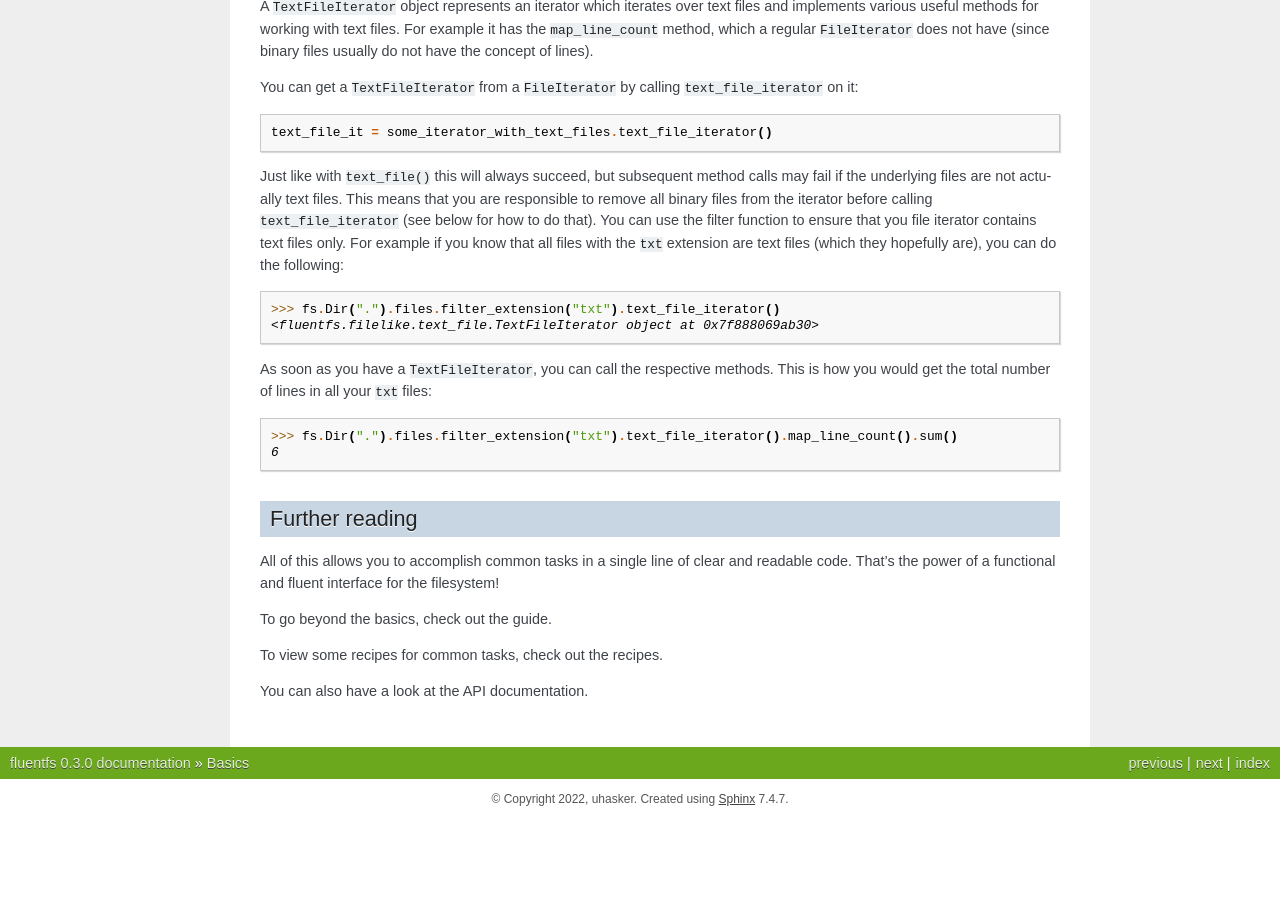
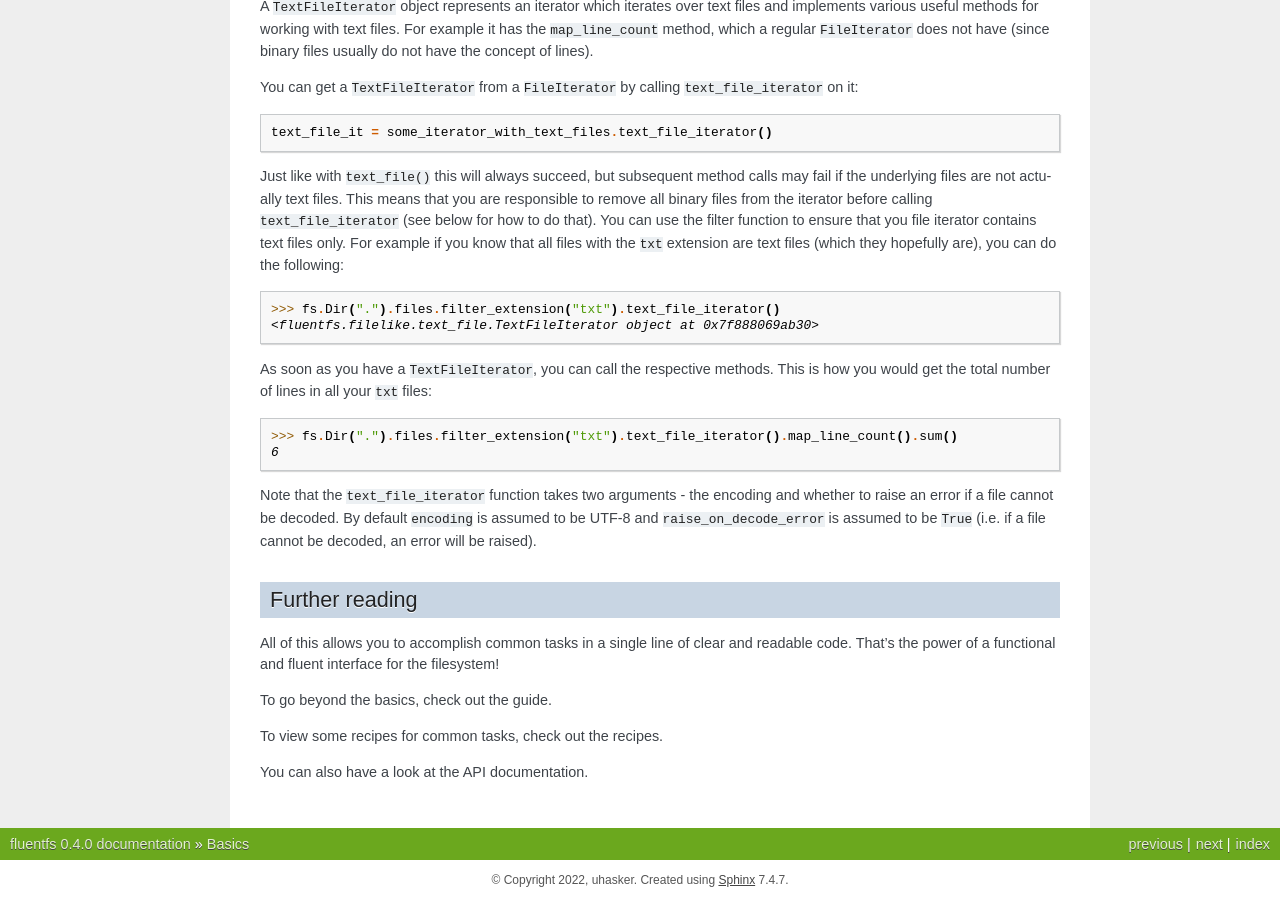
Before and after one commit to uhasker/fluentfs, a Sphinx documentation site: the page built from docs/source/basics.rst, in a window 1280 px wide and 900 px high, scrolled down 3268 px. Built offline with Sphinx 7.4.7, drawn with Linux system fonts in a browser that asks for light colours; before the commit the page ends 4087 px from its top, so only the background shows below that; some of the changed text lies outside the part shown.

Commit message:
chore: minor docs changes & bump version

```diff
--- a/docs/source/basics.rst
+++ b/docs/source/basics.rst
@@ -179,6 +179,9 @@ This is how you would get the total number of lines in all your ``txt`` files::
     >>> fs.Dir(".").files.filter_extension("txt").text_file_iterator().map_line_count().sum()
     6
 
+Note that the ``text_file_iterator`` function takes two arguments - the encoding and whether to raise an error if a file cannot be decoded.
+By default ``encoding`` is assumed to be UTF-8 and ``raise_on_decode_error`` is assumed to be ``True`` (i.e. if a file cannot be decoded, an error will be raised).
+
 Further reading
 ---------------
 
--- a/docs/source/conf.py
+++ b/docs/source/conf.py
@@ -23,7 +23,7 @@ copyright = "2022, uhasker"
 author = "uhasker"
 
 # The full version, including alpha/beta/rc tags
-release = "0.3.0"
+release = "0.4.0"
 
 
 # -- General configuration ---------------------------------------------------
--- a/setup.py
+++ b/setup.py
@@ -9,7 +9,7 @@ README = (HERE / "README.md").read_text()
 
 setup(
     name="fluentfs",
-    version="0.3.0",
+    version="0.4.0",
     description="Functional and fluent interface for filesystem interactions",
     packages=find_packages(),
     long_description=README,
```
